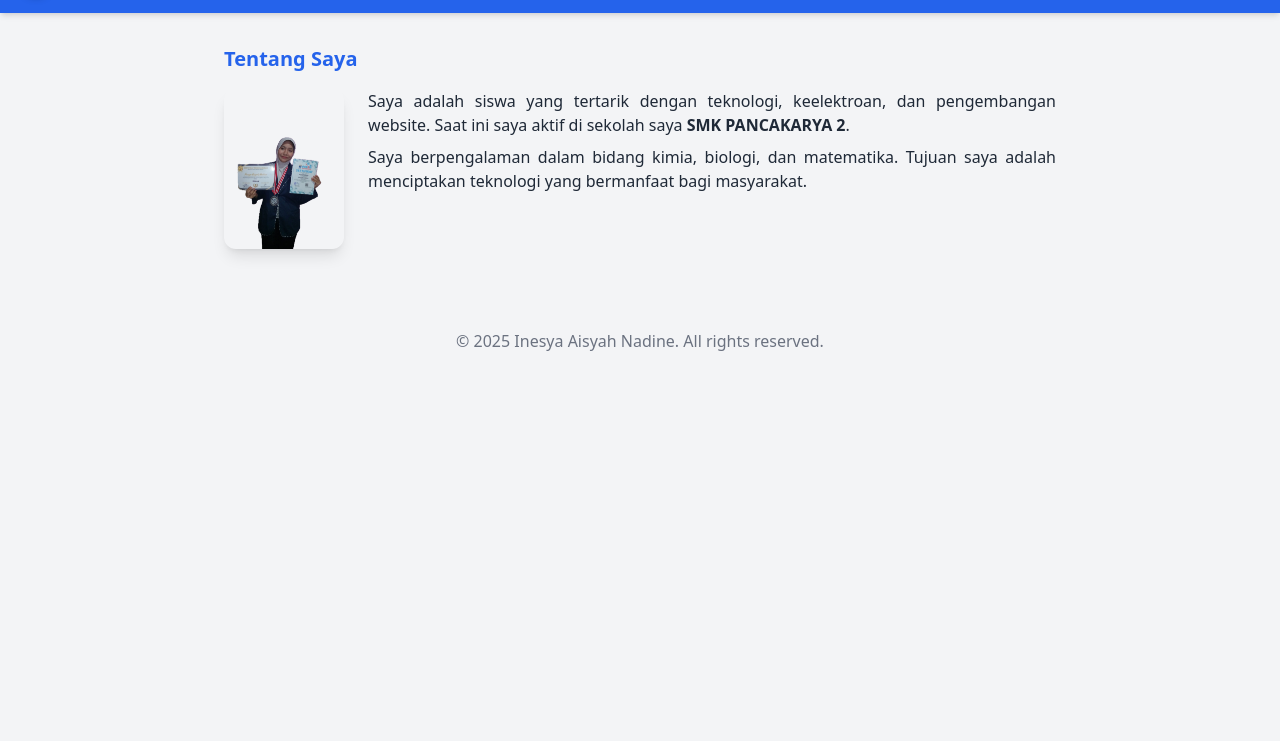
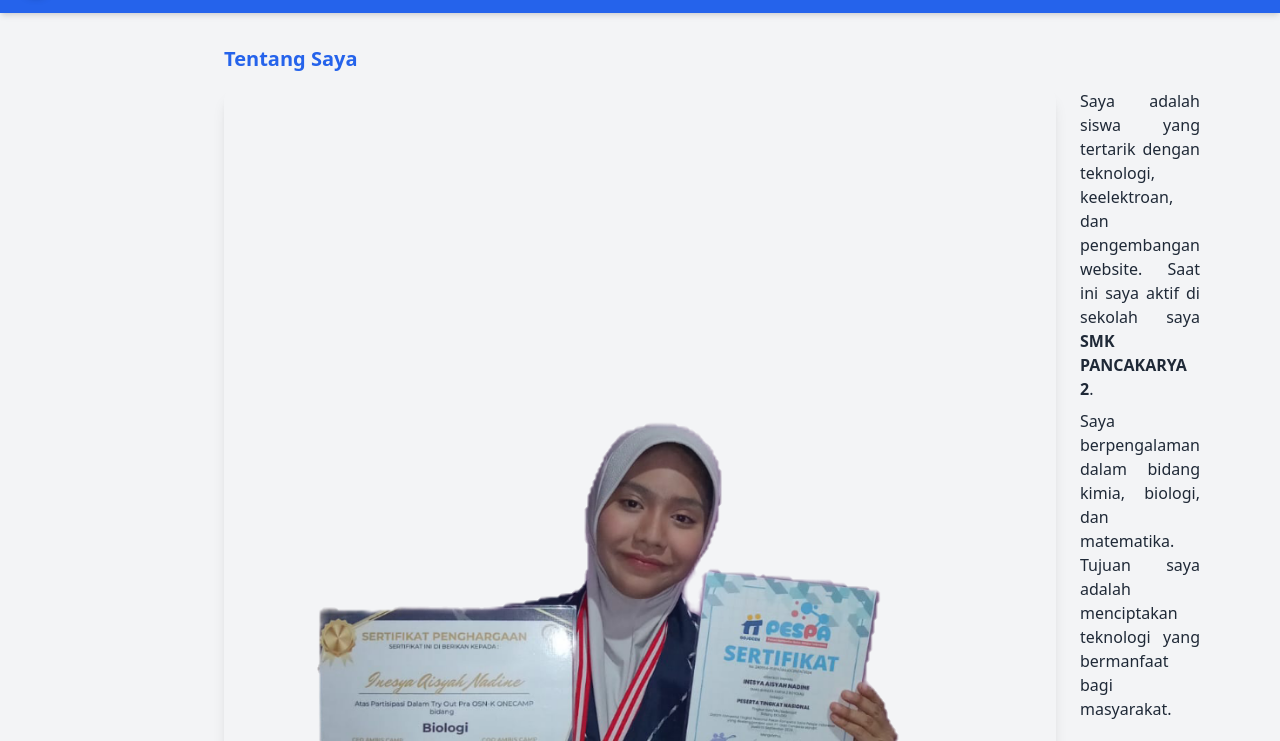
Before and after one commit to andikaps2007/InesyaAisyahNadine, a plain HTML site: page index.html in a window 1280 px wide. Both pictures are taken after a click on the button "Tentang Saya". Shown: the part 59-800 px from the top of the page. Drawn offline with nearby package versions, Linux system fonts and the light colour scheme.

Commit message:
Update index.html

```diff
--- a/index.html
+++ b/index.html
@@ -33,7 +33,6 @@
     <!-- DASHBOARD -->
     <section id="dashboard" class="fade">
       <div class="text-center">
-        <img src="https://via.placeholder.com/150" alt="Foto Andika" class="mx-auto rounded-full shadow-lg mb-4">
         <h2 class="text-2xl font-semibold">Halo, Saya Inesya Aisyah Nadine 👋</h2>
         <p class="text-gray-600 mt-2">Siswa Kelas 10 Manajemen Perkantoran dan Layanan Bisnis</p>
       </div>
@@ -44,7 +43,7 @@
       <h3 class="text-xl font-bold mb-4 text-blue-600">Tentang Saya</h3>
       <div class="flex flex-col md:flex-row items-center md:items-start md:space-x-6">
         <!-- Foto di kiri -->
-        <img src="nadine.png" alt="nadine" class="w-40 h-40 object-cover rounded-xl shadow-lg mb-4 md:mb-0">
+        <img src="nadine.png" alt="nadine" class="w-100 h-100 object-cover rounded-xl shadow-lg mb-4 md:mb-0">
 
         <!-- Teks di kanan -->
         <div>
```
